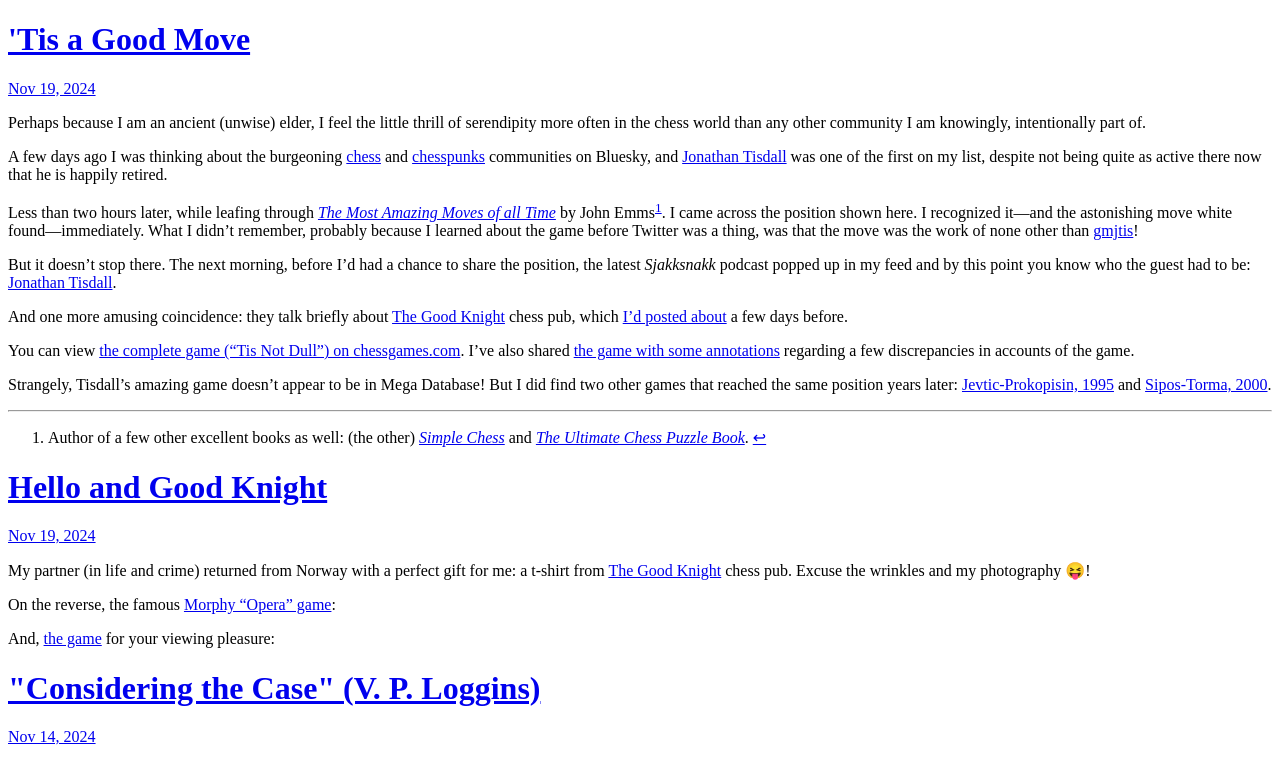
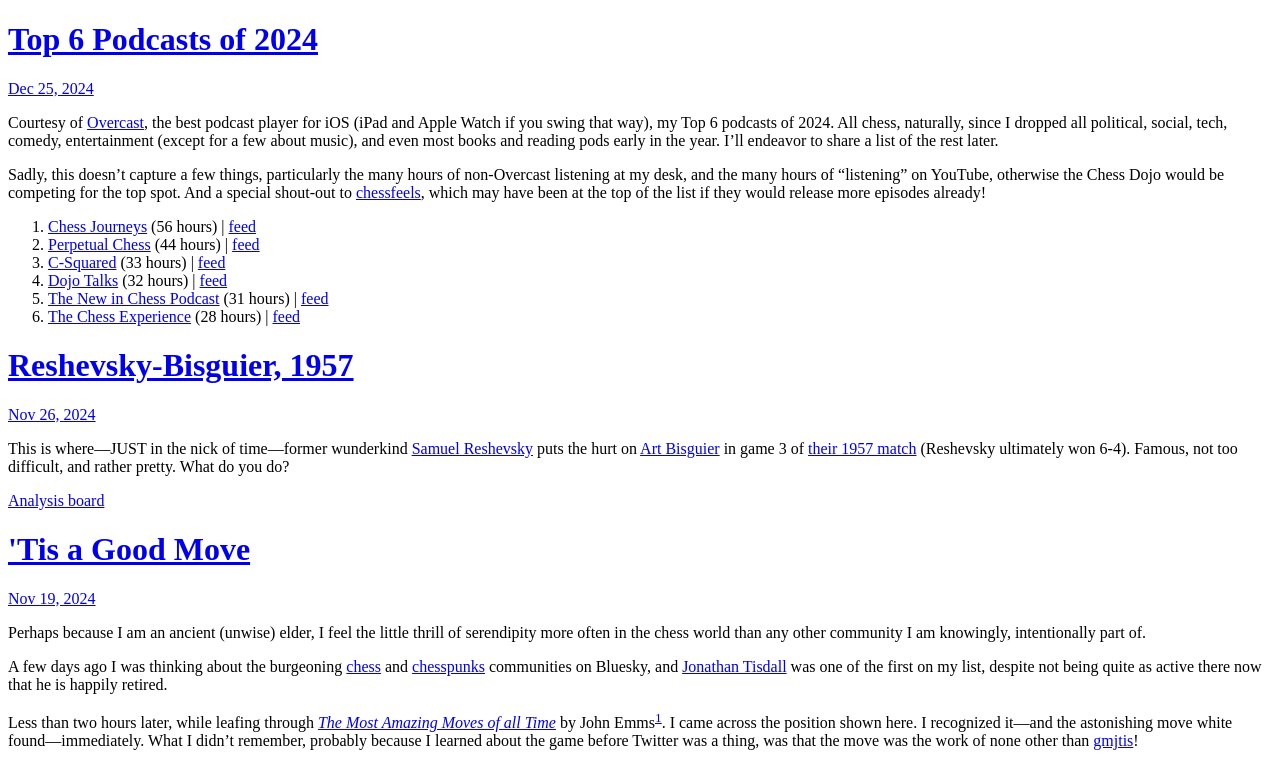
Before and after one commit to chrisl64squares/chrisl64.me, a plain HTML site: page index.html in a window 1280 px wide. Shown: the top 759 px of the page. Drawn offline with Linux system fonts and the light colour scheme.

Commit message:
Archiving from Micro.blog.

```diff
--- a/index.html
+++ b/index.html
@@ -21,6 +21,44 @@
 <div class="h-feed">
 
 
+
+	  <div class="h-entry">
+
+			<h1><a href="https://chrisl64.me/2024/12/25/top-podcasts-of.html">Top 6 Podcasts of 2024</a></h1>
+
+
+		<a href="https://chrisl64.me/2024/12/25/top-podcasts-of.html" class="u-url"><time class="dt-published" datetime="2024-12-25 18:04:54 -0800">Dec 25, 2024</time></a>
+
+		<div class="e-content">
+			 <!-- raw HTML omitted -->
+<p>Courtesy of <a href="https://overcast.fm/">Overcast</a>, the best podcast player for iOS (iPad and Apple Watch if you swing that way), my Top 6 podcasts of 2024. All chess, naturally, since I dropped all political, social, tech, comedy, entertainment (except for a few about music), and even most books and reading pods early in the year. I&rsquo;ll endeavor to share a list of the rest later.</p>
+<p>Sadly, this doesn&rsquo;t capture a few things, particularly the many hours of non-Overcast listening at my desk, and the many hours of &ldquo;listening&rdquo; on YouTube, otherwise the Chess Dojo would be competing for the top spot. And a special shout-out to <a href="https://chessfeels.transistor.fm/">chessfeels</a>, which may have been at the top of the list if they would release more episodes already!</p>
+<ol>
+<li><a href="https://go.chessable.com/chess-journeys-podcast/">Chess Journeys</a> (56 hours) | <a href="https://anchor.fm/s/64138288/podcast/rss">feed</a></li>
+<li><a href="https://www.perpetualchesspod.com/">Perpetual Chess</a> (44 hours) | <a href="https://feeds.megaphone.fm/BLU4811105299">feed</a></li>
+<li><a href="https://c2pod.com/">C-Squared</a> (33 hours) | <a href="https://media.rss.com/csquared/feed.xml">feed</a></li>
+<li><a href="https://chessdojotalks.podbean.com/">Dojo Talks</a> (32 hours) | <a href="https://feed.podbean.com/ChessDojoTalks/feed.xml">feed</a></li>
+<li><a href="https://www.newinchess.com/podcast">The New in Chess Podcast</a> (31 hours) | <a href="https://app.springcast.fm/podcast-xml/19396">feed</a></li>
+<li><a href="https://www.adultchessacademy.com/thechessexperience">The Chess Experience</a> (28 hours) | <a href="https://feeds.buzzsprout.com/1927819.rss">feed</a></li>
+</ol>
+
+		</div>
+	  </div>
+
+	  <div class="h-entry">
+
+			<h1><a href="https://chrisl64.me/2024/11/26/reshevskybisguier.html">Reshevsky-Bisguier, 1957</a></h1>
+
+
+		<a href="https://chrisl64.me/2024/11/26/reshevskybisguier.html" class="u-url"><time class="dt-published" datetime="2024-11-26 12:56:06 -0800">Nov 26, 2024</time></a>
+
+		<div class="e-content">
+			 <!-- raw HTML omitted -->
+<p>This is where&mdash;JUST in the nick of time&mdash;former wunderkind <a href="https://en.wikipedia.org/wiki/Samuel_Reshevsky">Samuel Reshevsky</a> puts the hurt on <a href="https://en.wikipedia.org/wiki/Arthur_Bisguier">Art Bisguier</a> in game 3 of <a href="https://www.chessgames.com/perl/chess.pl?tid=82271">their 1957 match</a> (Reshevsky ultimately won 6-4). Famous, not too difficult, and rather pretty. What do you do?</p>
+<p><a href="https://lichess.org/analysis/pgn/1.d4+Nf6+2.c4+e6+3.Nc3+Bb4+4.e3+c5+5.Bd3+d5+6.Nf3+O-O+7.O-O+dxc4+8.Bxc4+Nbd7+9.a3+Bxc3+10.bxc3+b6+11.Bb2+Bb7+12.Rc1+Qc7+13.Qe2+e5+14.Rfd1+Rad8+15.Nh4+e4+16.Bb3+Rfe8+17.Nf5+Nf8+18.Ba4+Bc6+19.Bxc6+Qxc6+20.c4+Qe6+21.Ng3+Ng6+22.dxc5+Rxd1%2B+23.Rxd1+bxc5+24.Bxf6+Qxf6+25.Qc2+Qe5+26.h3+h5+27.Rd5+Qa1%2B+28.Kh2+h4+29.Nxe4+Rb8+30.Qd3+Rb1#60">Analysis board</a></p>
+
+		</div>
+	  </div>
 
 	  <div class="h-entry">
 
```
